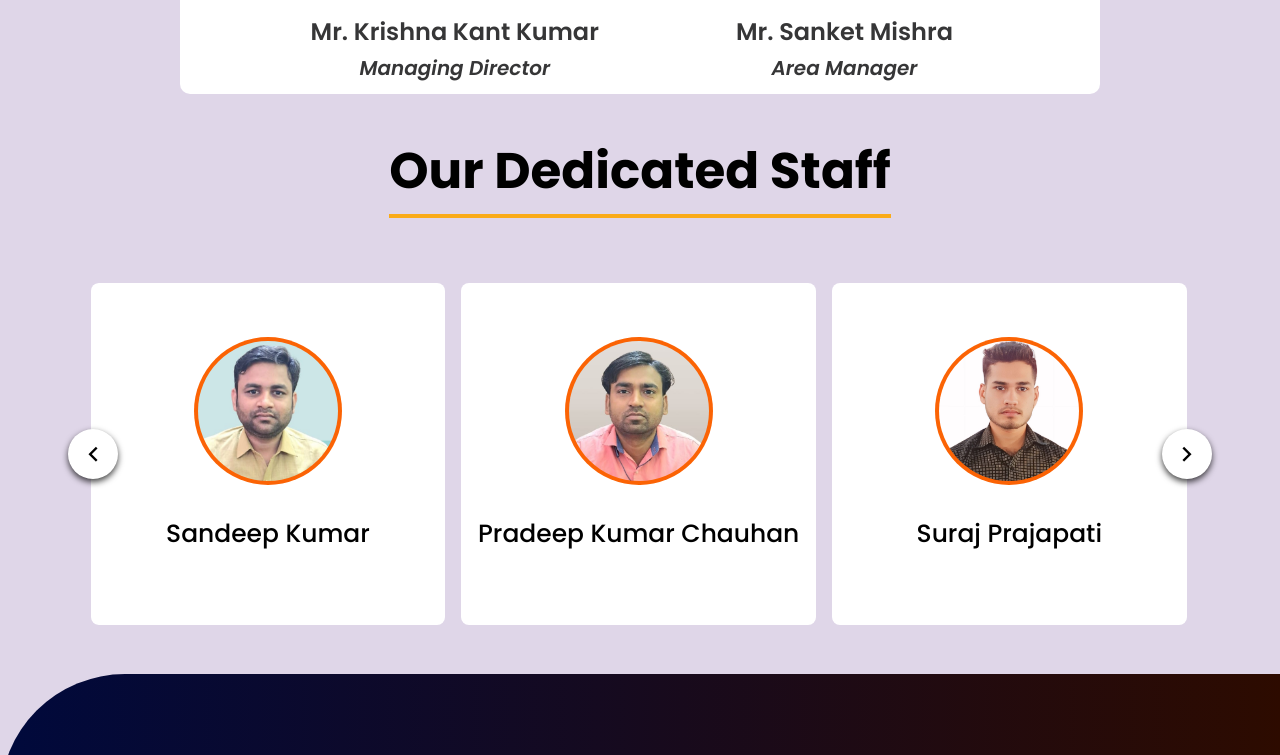
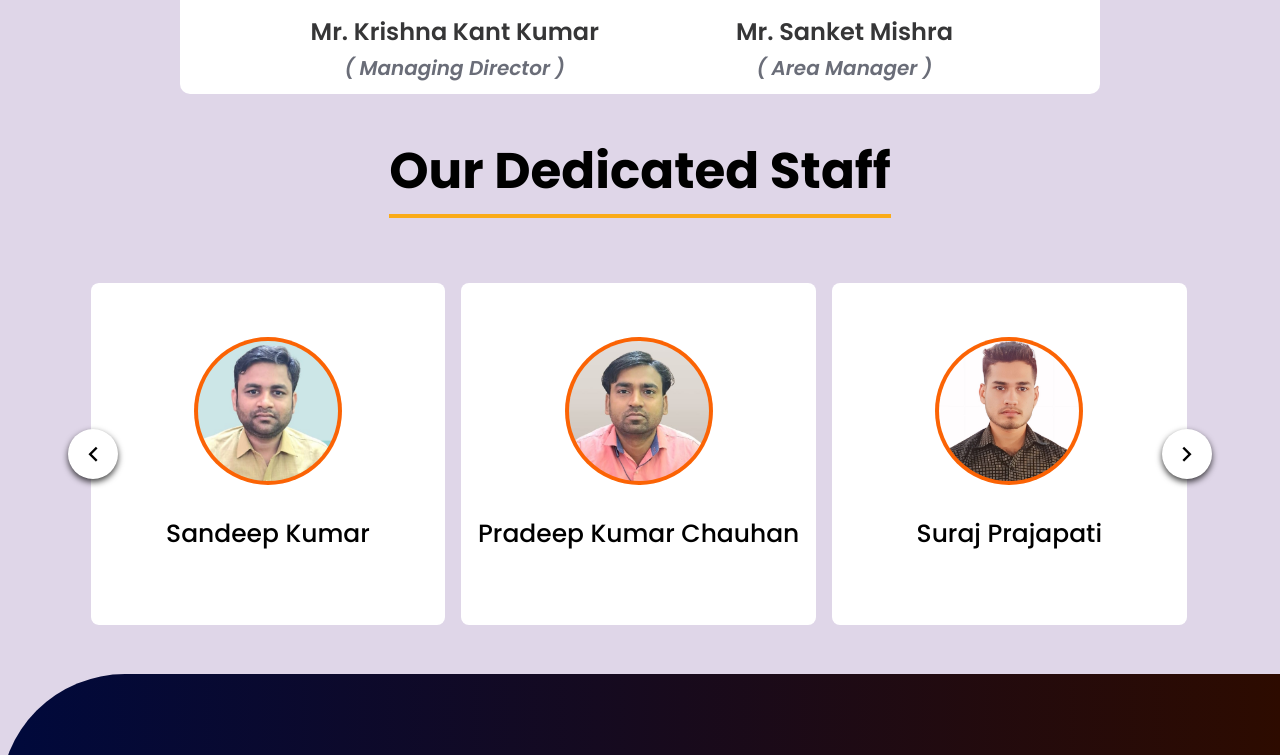
Before and after one commit to pandeyutkarshh01/SBSSS, a plain HTML site: page index.html in a window 1280 px wide. Shown: the part 3274-4029 px from the top of the page. Drawn offline with nearby package versions, Linux system fonts and the light colour scheme; animation ran at ten frames a second.

Commit message:
Update index.html

```diff
--- a/index.html
+++ b/index.html
@@ -308,11 +308,11 @@
             <div class="md-content">
                 <div class="md-section">
                     <img src="static/Images/Employee/md.jpeg" alt="Managing Director">
-                    <h2>Mr. Krishna Kant Kumar <br><small><i>Managing Director</i></small></h2>
+                    <h2>Mr. Krishna Kant Kumar <br><small><i style="color:#6a6d78;">( Managing Director )</i></small></h2>
                 </div>
                 <div class="md-section">
                     <img src="static/Images/Employee/emp2.jpeg" alt="Managing Director">
-                    <h2>Mr. Sanket Mishra <br><small><i>Area Manager</i></small> </h2>
+                    <h2>Mr. Sanket Mishra <br><small><i style="color:#6a6d78;">( Area Manager )</i></small> </h2>
                 </div>
             </div>
         </div>
```
